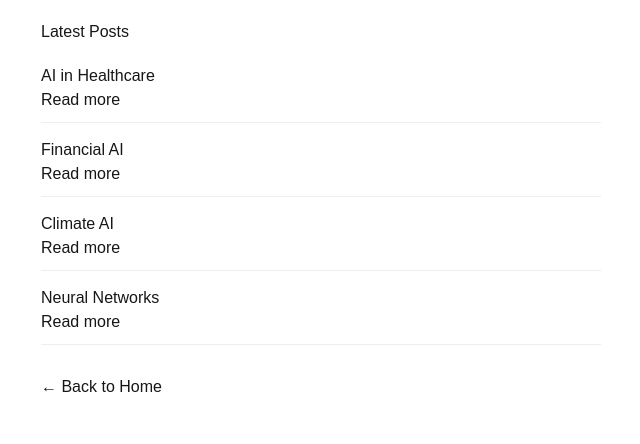
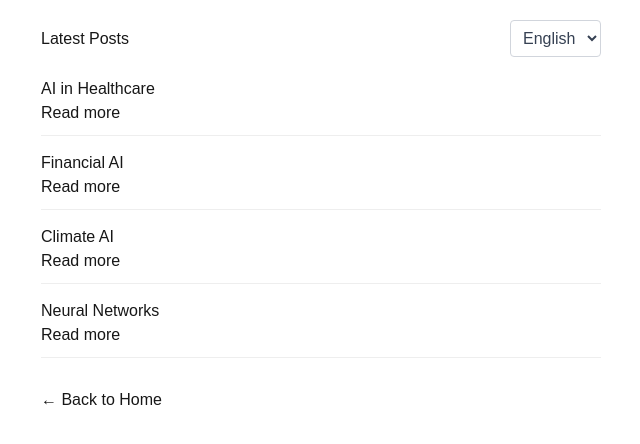
Before and after one commit to SakshiKoli-CS/Blog_Website, a Next.js app in the folder apps/blog/: page /blog/latest in a window 1280 px wide. Shown: the top 444 px of the page, without its empty margins (319-959 px from the left). Built offline with nearby package versions, Linux system fonts and the light colour scheme.

Commit message:
add languageSwitch

```diff
--- a/apps/blog/src/app/blog/classics/page.tsx
+++ b/apps/blog/src/app/blog/classics/page.tsx
@@ -1,6 +1,7 @@
 import { getHealthcarePost } from "@/app/lib/contentstack";
 import Image from "next/image";
 import AutomateRevalidationButton from "@/app/components/AutomateRevalidationButton";
+import LanguageSwitcher from "@/app/components/LanguageSwitcher";
 
 export const revalidate = 3600;
 
@@ -36,11 +37,14 @@ export default async function ClassicsPage({
             <h1 className="text-2xl font-bold bg-gradient-to-r from-blue-600 to-purple-600 bg-clip-text text-transparent">
               AI Blog
             </h1>
-            <nav className="flex space-x-6">
-              <a href="/blog/classics" className="text-blue-600 font-semibold border-b-2 border-blue-600 pb-1">Classics</a>
-              <a href="/blog/live" className="text-gray-600 hover:text-blue-600 transition-colors">Live</a>
-              <a href="/blog/updates" className="text-gray-600 hover:text-blue-600 transition-colors">Updates</a>
-            </nav>
+            <div className="flex items-center space-x-6">
+              <nav className="flex space-x-6">
+                <a href="/blog/classics" className="text-blue-600 font-semibold border-b-2 border-blue-600 pb-1">Classics</a>
+                <a href="/blog/live" className="text-gray-600 hover:text-blue-600 transition-colors">Live</a>
+                <a href="/blog/updates" className="text-gray-600 hover:text-blue-600 transition-colors">Updates</a>
+              </nav>
+              <LanguageSwitcher />
+            </div>
           </div>
         </div>
       </div>
--- a/apps/blog/src/app/blog/latest/page.tsx
+++ b/apps/blog/src/app/blog/latest/page.tsx
@@ -1,4 +1,5 @@
 import Link from 'next/link';
+import LanguageSwitcher from "@/app/components/LanguageSwitcher";
 
 export default function BlogLatestPage() {
   const latestPosts = [
@@ -10,7 +11,10 @@ export default function BlogLatestPage() {
 
   return (
     <div style={{ padding: '20px', maxWidth: '600px', margin: '0 auto' }}>
-      <h1>Latest Posts</h1>
+      <div style={{ display: 'flex', justifyContent: 'space-between', alignItems: 'center', marginBottom: '20px' }}>
+        <h1>Latest Posts</h1>
+        <LanguageSwitcher />
+      </div>
 
       <div style={{ marginTop: '20px' }}>
         {latestPosts.map((post) => (
--- a/apps/blog/src/app/blog/live/page.tsx
+++ b/apps/blog/src/app/blog/live/page.tsx
@@ -1,5 +1,6 @@
 import { getFinancePost } from "@/app/lib/contentstack";
 import Image from "next/image";
+import LanguageSwitcher from "@/app/components/LanguageSwitcher";
 
 export const revalidate = 300;
 
@@ -35,11 +36,14 @@ export default async function LivePage({
             <h1 className="text-2xl font-bold bg-gradient-to-r from-blue-600 to-purple-600 bg-clip-text text-transparent">
               AI Blog
             </h1>
-            <nav className="flex space-x-6">
-              <a href="/blog/classics" className="text-gray-600 hover:text-green-600 transition-colors">Classics</a>
-              <a href="/blog/live" className="text-green-600 font-semibold border-b-2 border-green-600 pb-1">Live</a>
-              <a href="/blog/updates" className="text-gray-600 hover:text-green-600 transition-colors">Updates</a>
-            </nav>
+            <div className="flex items-center space-x-6">
+              <nav className="flex space-x-6">
+                <a href="/blog/classics" className="text-gray-600 hover:text-green-600 transition-colors">Classics</a>
+                <a href="/blog/live" className="text-green-600 font-semibold border-b-2 border-green-600 pb-1">Live</a>
+                <a href="/blog/updates" className="text-gray-600 hover:text-green-600 transition-colors">Updates</a>
+              </nav>
+              <LanguageSwitcher />
+            </div>
           </div>
         </div>
       </div>
--- a/apps/blog/src/app/blog/updates/page.tsx
+++ b/apps/blog/src/app/blog/updates/page.tsx
@@ -1,5 +1,6 @@
 import { getClimatePost } from "@/app/lib/contentstack";
 import Image from "next/image";
+import LanguageSwitcher from "@/app/components/LanguageSwitcher";
 
 interface BlogEntry {
   title: string;
@@ -33,11 +34,14 @@ export default async function UpdatesPage({
             <h1 className="text-2xl font-bold bg-gradient-to-r from-blue-600 to-purple-600 bg-clip-text text-transparent">
               AI Blog
             </h1>
-            <nav className="flex space-x-6">
-              <a href="/blog/classics" className="text-gray-600 hover:text-purple-600 transition-colors">Classics</a>
-              <a href="/blog/live" className="text-gray-600 hover:text-purple-600 transition-colors">Live</a>
-              <a href="/blog/updates" className="text-purple-600 font-semibold border-b-2 border-purple-600 pb-1">Updates</a>
-            </nav>
+            <div className="flex items-center space-x-6">
+              <nav className="flex space-x-6">
+                <a href="/blog/classics" className="text-gray-600 hover:text-purple-600 transition-colors">Classics</a>
+                <a href="/blog/live" className="text-gray-600 hover:text-purple-600 transition-colors">Live</a>
+                <a href="/blog/updates" className="text-purple-600 font-semibold border-b-2 border-purple-600 pb-1">Updates</a>
+              </nav>
+              <LanguageSwitcher />
+            </div>
           </div>
         </div>
       </div>
--- /dev/null
+++ b/apps/blog/src/app/components/LanguageSwitcher.tsx
@@ -0,0 +1,49 @@
+"use client";
+
+import { useRouter } from "next/navigation";
+import { useEffect, useState } from "react";
+
+const languages = [
+  { code: "en-us", label: "English" },
+  { code: "fr-fr", label: "French" },
+];
+
+export default function LanguageSwitcher() {
+  const router = useRouter();
+  const [currentLang, setCurrentLang] = useState("en-us");
+
+  useEffect(() => {
+    const params = new URLSearchParams(window.location.search);
+    const lang = params.get("lang") || "en-us";
+    setCurrentLang(lang);
+  }, []);
+
+  const handleChange = (e: React.ChangeEvent<HTMLSelectElement>) => {
+    const newLang = e.target.value;
+    const params = new URLSearchParams(window.location.search);
+
+    if (newLang === "en-us") {
+      params.delete("lang"); // Remove lang param for default English
+    } else {
+      params.set("lang", newLang);
+    }
+
+    const newUrl = params.toString() ? `?${params.toString()}` : window.location.pathname;
+    router.push(newUrl);
+    setCurrentLang(newLang);
+  };
+
+  return (
+    <select
+      value={currentLang}
+      onChange={handleChange}
+      className="p-2 rounded border border-gray-300 bg-white text-gray-700 hover:border-gray-400 focus:border-blue-500 focus:outline-none"
+    >
+      {languages.map((lang) => (
+        <option key={lang.code} value={lang.code}>
+          {lang.label}
+        </option>
+      ))}
+    </select>
+  );
+}
--- a/apps/blog/src/app/page.tsx
+++ b/apps/blog/src/app/page.tsx
@@ -1,11 +1,19 @@
 import Image from "next/image";
 import { getHealthcarePost, getFinancePost, getClimatePost } from "@/app/lib/contentstack";
+import LanguageSwitcher from "@/app/components/LanguageSwitcher";
 
-export default async function Home() {
+export default async function Home({
+  searchParams
+}: {
+  searchParams: Promise<{ lang?: string }>
+}) {
+  const resolvedSearchParams = await searchParams;
+  const locale = resolvedSearchParams.lang || "en-us";
+
   const [healthcarePost, financePost, climatePost] = await Promise.all([
-    getHealthcarePost(),
-    getFinancePost(),
-    getClimatePost()
+    getHealthcarePost(locale),
+    getFinancePost(locale),
+    getClimatePost(locale)
   ]);
 
   const blogSections = [
@@ -40,9 +48,12 @@ export default async function Home() {
       {/* Header */}
       <header className="bg-white shadow-sm border-b">
         <div className="max-w-7xl mx-auto px-6 py-4">
-          <h1 className="text-3xl font-bold bg-gradient-to-r from-blue-600 to-purple-600 bg-clip-text text-transparent">
-            AI Blog Hub
-          </h1>
+          <div className="flex items-center justify-between">
+            <h1 className="text-3xl font-bold bg-gradient-to-r from-blue-600 to-purple-600 bg-clip-text text-transparent">
+              AI Blog Hub
+            </h1>
+            <LanguageSwitcher />
+          </div>
         </div>
       </header>
 
```
Also changed, not shown: 1 other file (tests, documents, lock files or other folders).
